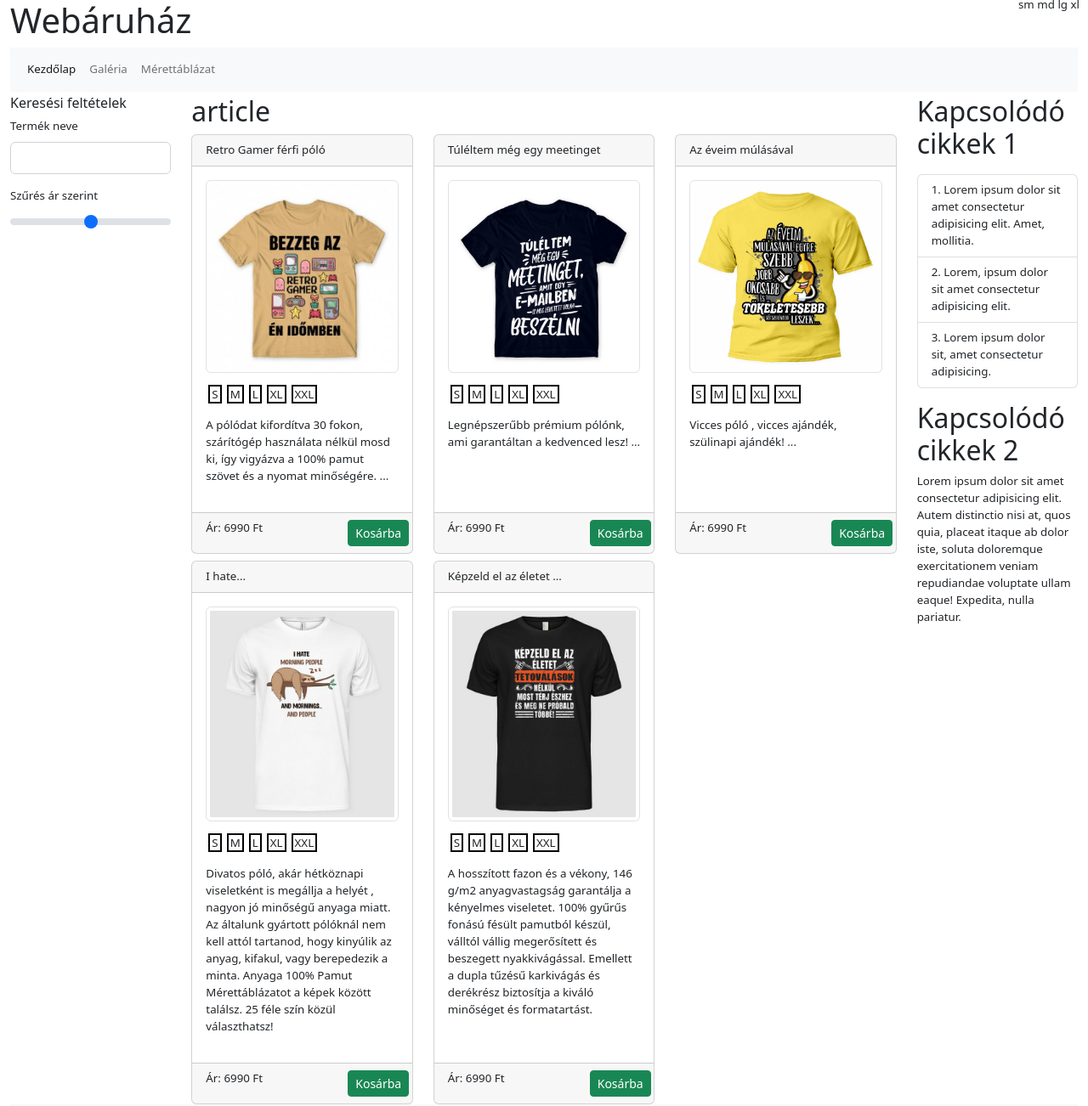
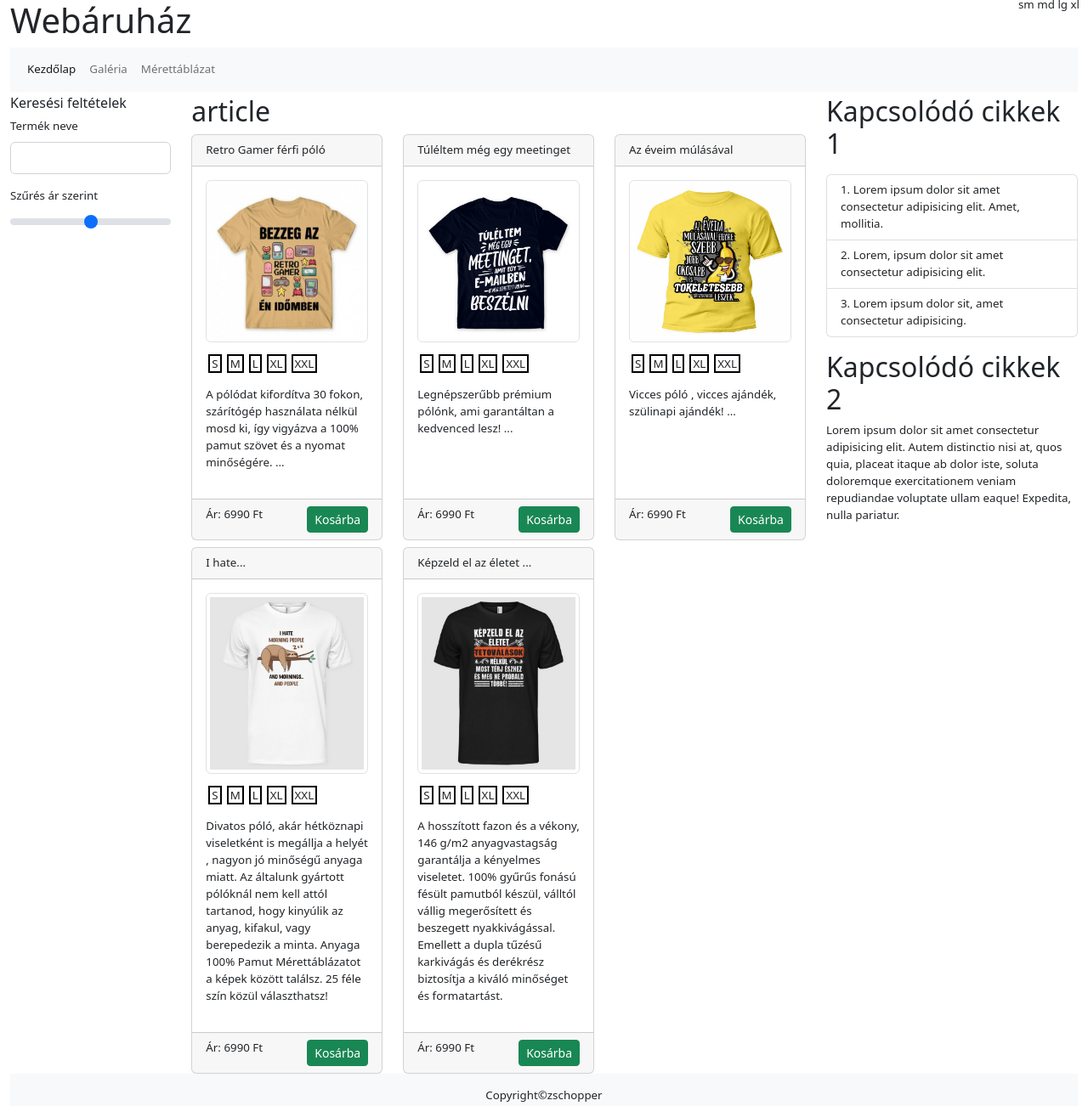
Before and after one commit to zschopper/webprog-bootstrap5-webshop, a plain HTML site: page index.html in a window 1280 px wide. Shown: the top 1302 px of the page at 85% size. Drawn offline with nearby package versions, Linux system fonts and the light colour scheme.

Commit message:
responsivity fixes

```diff
--- a/index.html
+++ b/index.html
@@ -41,7 +41,7 @@
                     </div>
                 </nav>
             </header>
-            <div class="col-sm-2">
+            <div class="col-sm-12 col-md-3 col-lg-2">
                 <aside class="search">
                     <h6>Keresési feltételek</h6>
                     <form action="">
@@ -57,11 +57,11 @@
                     </form>
                 </aside>
             </div>
-            <div class="col-sm-8">
+            <div class="col-sm-12 col-md-9 col-lg-7">
                 <article>
                     <h2>article</h2>
                     <div class="cards row gy-2">
-                        <div class="col-lg-4 col-md-6 col-sm-12 d-flex align-items-stretch">
+                        <div class="col-xl-4 col-md-6 col-sm-12 d-flex align-items-stretch">
                             <div class="card">
                                 <div class="card-header">Retro Gamer férfi póló</div>
                                 <div class="card-body">
@@ -76,14 +76,14 @@
                                 </div>
                                 <div class="card-footer">
                                     <div class="row">
-                                        <div class="col-sm-8">Ár: 6990 Ft</div>
-                                        <div class="col-sm-4 text-end"><a href="#" class="btn btn-sm btn-success">Kosárba</a>
+                                        <div class="col-sm-6">Ár: 6990 Ft</div>
+                                        <div class="col-sm-6 text-end"><a href="#" class="btn btn-sm btn-success">Kosárba</a>
                                         </div>
                                     </div>
                                 </div>
                             </div>
                         </div>
-                        <div class="col-lg-4 col-md-6 col-sm-12 d-flex align-items-stretch">
+                        <div class="col-xl-4 col-md-6 col-sm-12 d-flex align-items-stretch">
                             <div class="card">
                                 <div class="card-header">Túléltem még egy meetinget</div>
                                 <div class="card-body">
@@ -97,14 +97,14 @@
                                 </div>
                                 <div class="card-footer">
                                     <div class="row">
-                                        <div class="col-sm-8">Ár: 6990 Ft</div>
-                                        <div class="col-sm-4 text-end"><a href="#" class="btn btn-sm btn-success">Kosárba</a>
+                                        <div class="col-sm-6">Ár: 6990 Ft</div>
+                                        <div class="col-sm-6 text-end"><a href="#" class="btn btn-sm btn-success">Kosárba</a>
                                         </div>
                                     </div>
                                 </div>
                             </div>
                         </div>
-                        <div class="col-lg-4 col-md-6 col-sm-12 d-flex align-items-stretch">
+                        <div class="col-xl-4 col-md-6 col-sm-12 d-flex align-items-stretch">
                             <div class="card">
                                 <div class="card-header">Az éveim múlásával</div>
                                 <div class="card-body">
@@ -118,14 +118,14 @@
                                 </div>
                                 <div class="card-footer">
                                     <div class="row">
-                                        <div class="col-sm-8">Ár: 6990 Ft</div>
-                                        <div class="col-sm-4 text-end"><a href="#" class="btn btn-sm btn-success">Kosárba</a>
+                                        <div class="col-sm-6">Ár: 6990 Ft</div>
+                                        <div class="col-sm-6 text-end"><a href="#" class="btn btn-sm btn-success">Kosárba</a>
                                         </div>
                                     </div>
                                 </div>
                             </div>
                         </div>
-                        <div class="col-lg-4 col-md-6 col-sm-12 d-flex align-items-stretch">
+                        <div class="col-xl-4 col-md-6 col-sm-12 d-flex align-items-stretch">
                             <div class="card">
                                 <div class="card-header">I hate...</div>
                                 <div class="card-body">
@@ -142,14 +142,14 @@
                                 </div>
                                 <div class="card-footer">
                                     <div class="row">
-                                        <div class="col-sm-8">Ár: 6990 Ft</div>
-                                        <div class="col-sm-4 text-end"><a href="#" class="btn btn-sm btn-success">Kosárba</a>
+                                        <div class="col-sm-6">Ár: 6990 Ft</div>
+                                        <div class="col-sm-6 text-end"><a href="#" class="btn btn-sm btn-success">Kosárba</a>
                                         </div>
                                     </div>
                                 </div>
                             </div>
                         </div>
-                        <div class="col-lg-4 col-md-6 col-sm-12 d-flex align-items-stretch">
+                        <div class="col-xl-4 col-md-6 col-sm-12 d-flex align-items-stretch">
                             <div class="card">
                                 <div class="card-header">Képzeld el az életet ...</div>
                                 <div class="card-body">
@@ -166,8 +166,8 @@
                                 </div>
                                 <div class="card-footer">
                                     <div class="row">
-                                        <div class="col-sm-8">Ár: 6990 Ft</div>
-                                        <div class="col-sm-4 text-end"><a href="#" class="btn btn-sm btn-success">Kosárba</a>
+                                        <div class="col-sm-6">Ár: 6990 Ft</div>
+                                        <div class="col-sm-6 text-end"><a href="#" class="btn btn-sm btn-success">Kosárba</a>
                                         </div>
                                     </div>
                                 </div>
@@ -176,7 +176,7 @@
                     </div>
                 </article>
             </div>
-            <div class="col-sm-2">
+            <div class="col-sm-12 col-md-12 col-lg-3">
                 <aside>
                     <article>
                         <h2>Kapcsolódó cikkek 1</h2>
```
Also changed, not shown: tablazat.html (+3 -3 lines).
